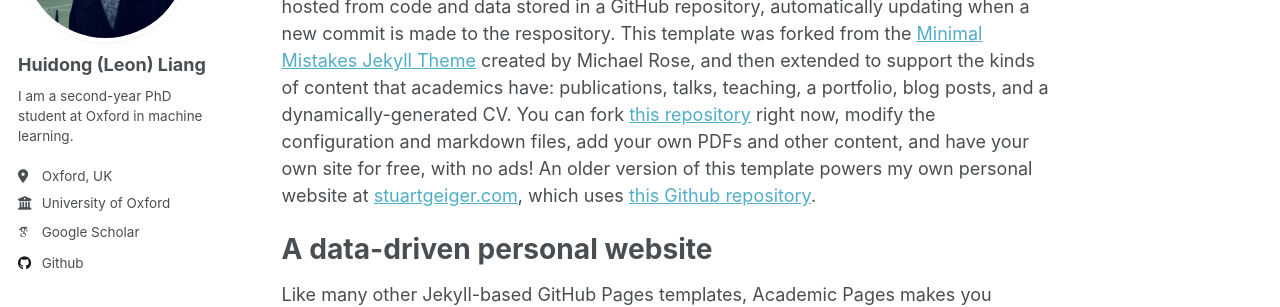
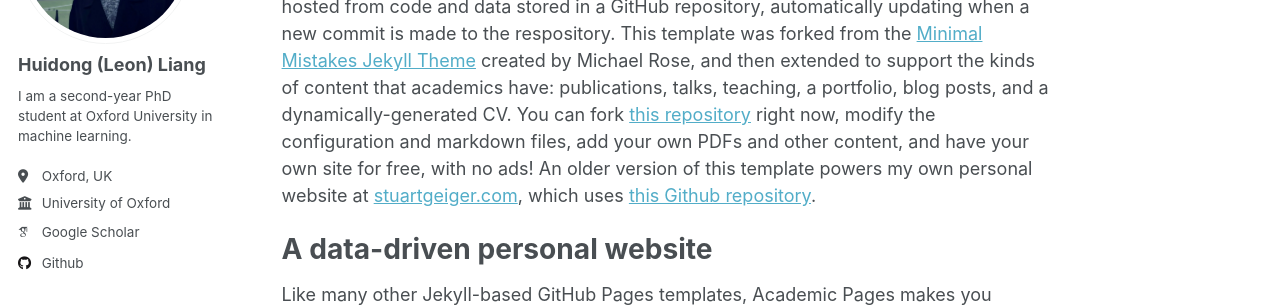
Before and after one commit to LeonResearch/leon.github.io, a Jekyll site: the page built from _pages/about.md, in a window 1280 px wide. Shown: the part 237-544 px from the top of the page. Built offline with Jekyll 4.4.1, drawn with Linux system fonts in a browser that asks for light colours; some web fonts are replaced.

Commit message:
Update _config.yml

```diff
--- a/_config.yml
+++ b/_config.yml
@@ -24,7 +24,7 @@ author:
   avatar           : "profile.png"
   name             : "Huidong (Leon) Liang"
   pronouns         : # example: "she/her"
-  bio              : "I am a second-year PhD student at Oxford in machine learning."
+  bio              : "I am a second-year PhD student at Oxford University in machine learning."
   location         : "Oxford, UK"
   employer         : "University of Oxford"
   uri              : # URL
```
